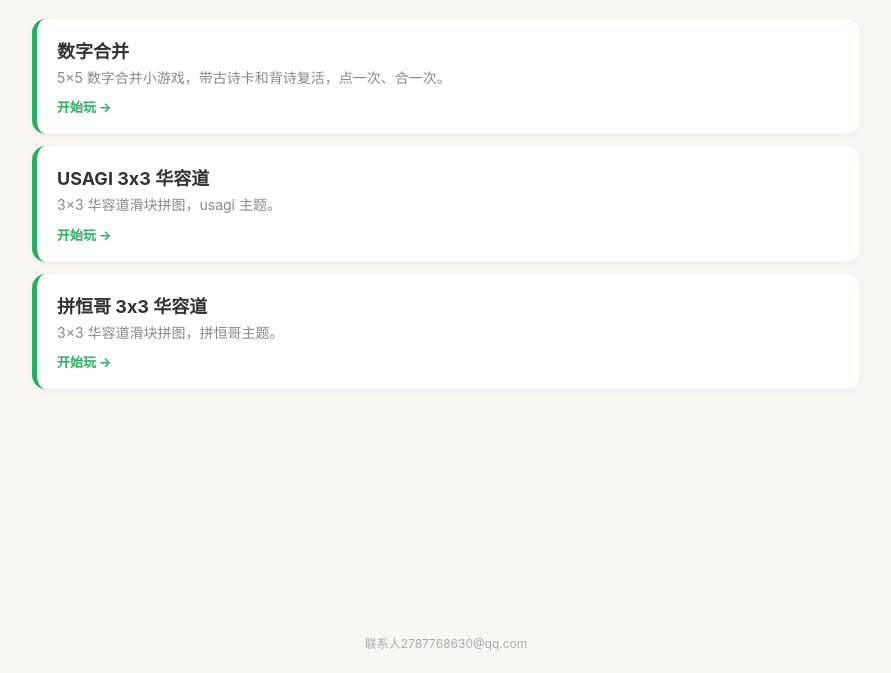
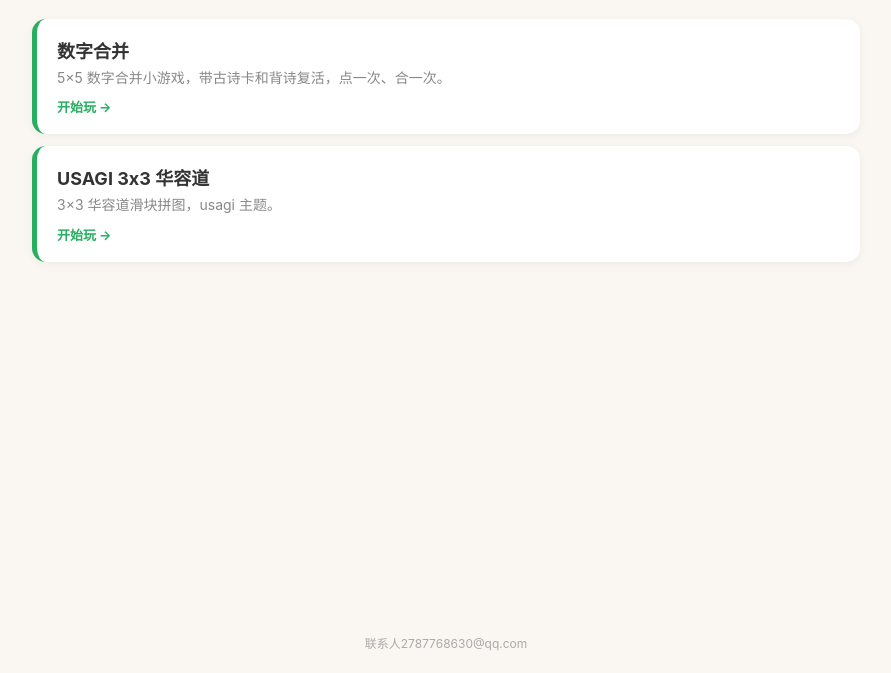
Before and after one commit to Wzhuaboy/museai, a plain HTML site: page website/games.html in a window 1280 px wide. Shown: the part 127-800 px from the top of the page, without its empty margins (194-1085 px from the left). Drawn offline with Linux system fonts and the light colour scheme.

Commit message:
小站：小游戏分区去掉拼恒哥

```diff
--- a/website/games.html
+++ b/website/games.html
@@ -34,11 +34,6 @@ footer a { color: #aaa; text-decoration: none; }
     <p>3×3 华容道滑块拼图，usagi 主题。</p>
     <div class="go">开始玩 →</div>
   </a>
-  <a class="proj" href="https://wzhuaboy.github.io/museai/%E6%8B%BC%E6%81%92%E5%93%A5/" target="_blank" rel="noopener">
-    <h2>拼恒哥 3x3 华容道</h2>
-    <p>3×3 华容道滑块拼图，拼恒哥主题。</p>
-    <div class="go">开始玩 →</div>
-  </a>
 </div>
 <footer><a href="mailto:2787768630@qq.com">联系人2787768630@qq.com</a></footer>
 </body>
```
